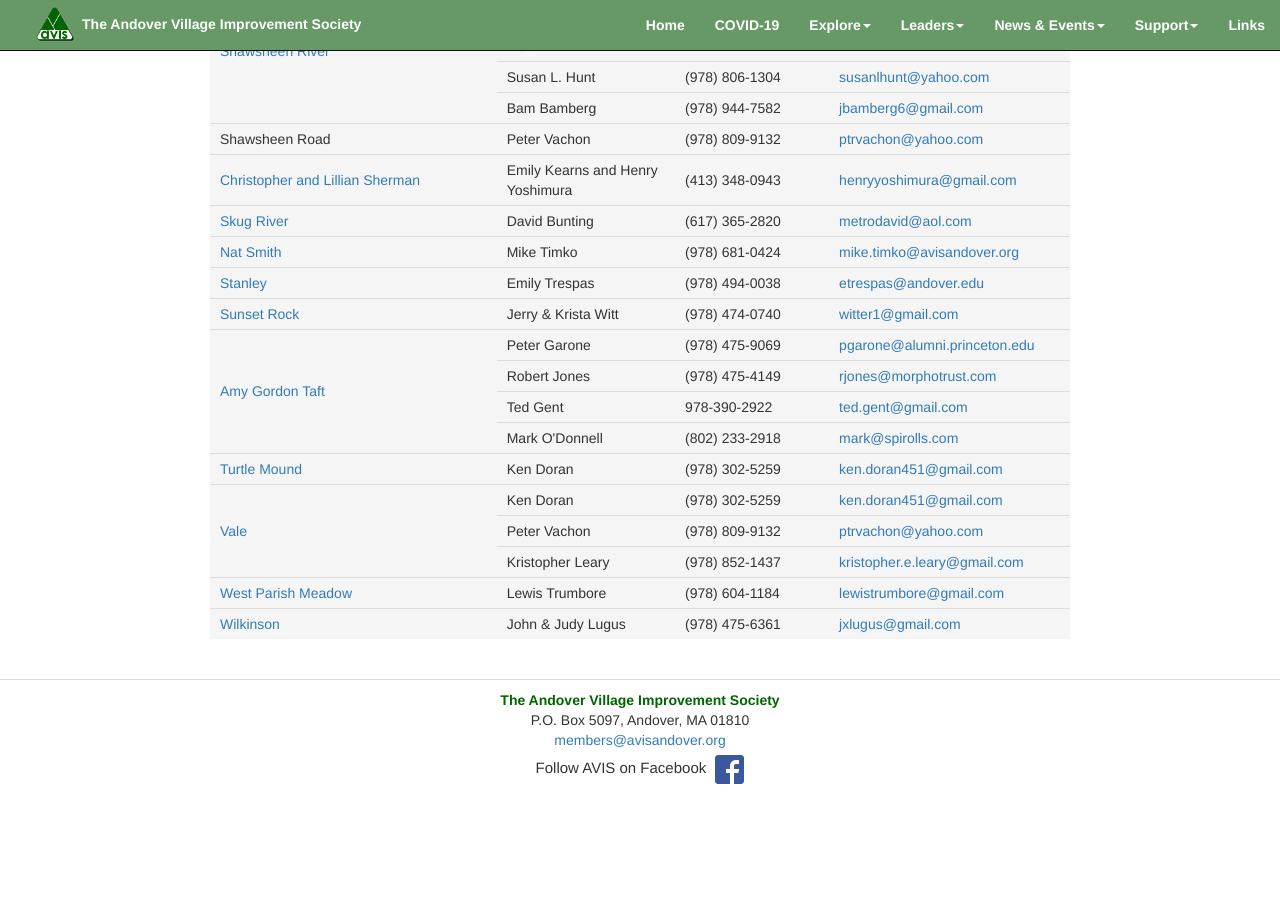
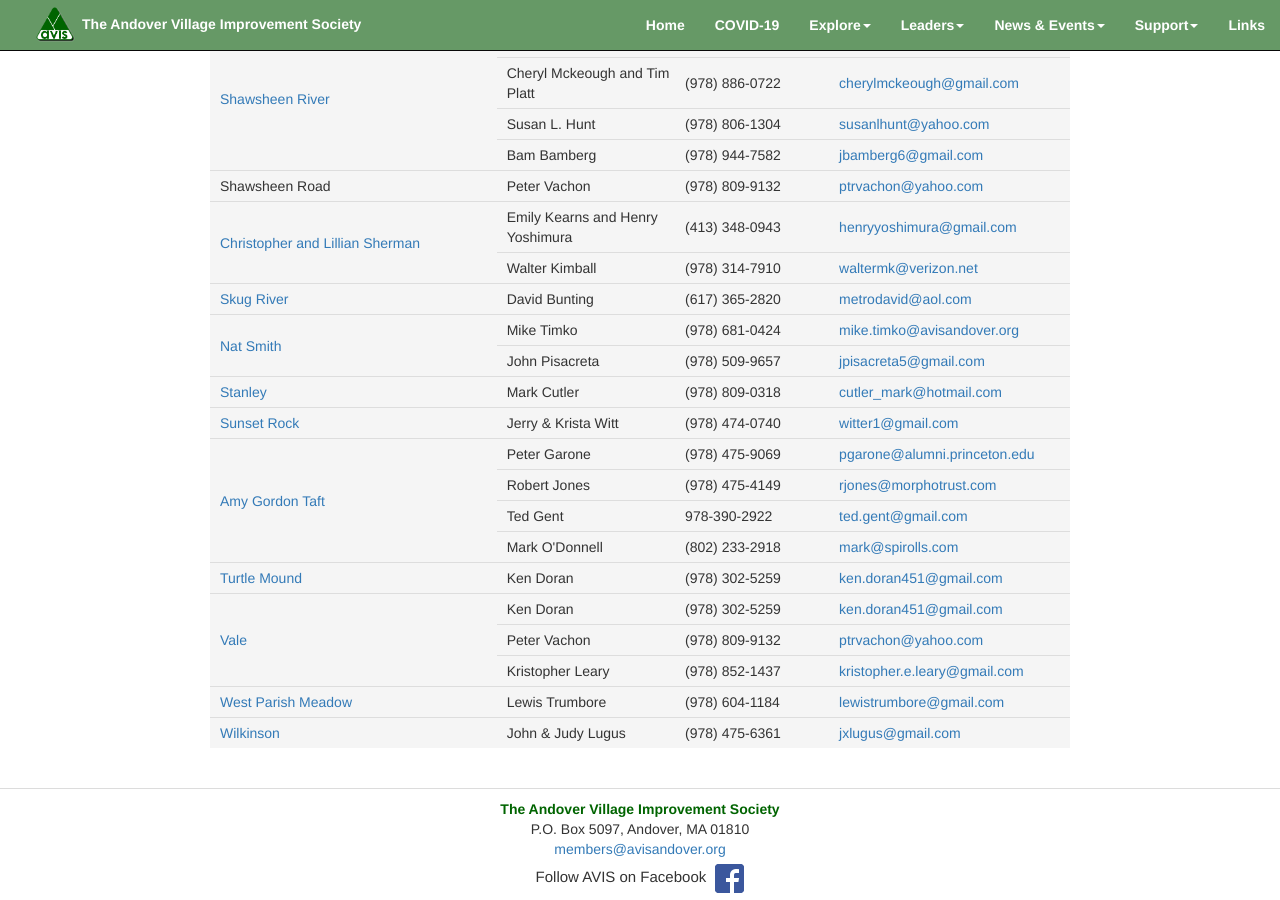
Before and after one commit to avisandover/avis-website, a Jekyll site: the page built from wardens.html, in a window 1280 px wide and 900 px high, scrolled down 2030 px. Built offline with Jekyll 4.4.1, drawn with Linux system fonts in a browser that asks for light colours; nearby versions of some CDN libraries; before the commit the page ends 2824 px from its top, so only the background shows below that; some of the changed text lies outside the part shown.

Commit message:
Warden fixes

```diff
--- a/natsmith.html
+++ b/natsmith.html
@@ -43,4 +43,10 @@
     <a href="mailto:mike.timko@avisandover.org">mike.timko@avisandover.org</a><br>
     (978) 681-0424<br>
   </p>
+
+  <p>
+    John Piscreta<br>
+    <a href="mailto:jpisacreta5@gmail.com"> jpisacreta5@gmail.com</a><br>
+    (978) 509-9657<br>
+  </p>
 </div>
--- a/sherman.html
+++ b/sherman.html
@@ -36,4 +36,10 @@
     <a href="mailto:henryyoshimura@gmail.com">henryyoshimura@gmail.com</a><br>
     (413) 348-0943<br>
   </p>
+
+  <p>
+    Walter Kimball<br>
+    <a href="mailto:waltermk@verizon.ne">waltermk@verizon.net</a><br>
+    (978) 314-7910<br>
+  </p>
 </div>
--- a/stanley.html
+++ b/stanley.html
@@ -34,8 +34,8 @@
 
   <h5>Warden Information:</h5>
   <p>
-    Emily Trespas<br>
-    (978) 494-0038  <br>
-    <a href="mailto:etrespas@andover.edu">etrespas@andover.edu</a><br>
+    Mark Cutler<br>
+    (978) 809-0318  <br>
+    <a href="mailto:cutler_mark@hotmail.com">cutler_mark@hotmail.com</a><br>
   </p>
 </div>
--- a/wardens.html
+++ b/wardens.html
@@ -169,11 +169,18 @@
         <td><a href="mailto:richardbizzozero@gmail.com">richardbizzozero@gmail.com</a></td>
       </tr>
       <tr>
-        <td>Rob Butler </td>
-        <td>(978) 494-9652</td>
-        <td><a href="mailto:rob.butler.999@gmail.com">rob.butler.999@gmail.com</a></td>
+        <td>Rob Candela </td>
+        <td></td>
+        <td><a href="mailto:rcandela@gmail.com">rcandela@gmail.com</a></td>
       </tr>
       <tr>
+      <tr>
+        <td><a href="/deer_jump.html">Deer Jump</a>
+        <p>(Jillian Way Loop)</p>
+         <td>Sal DiChiappari</td>
+         <td>(617) 899-7587</td>
+         <td><a href="mailto:sal.dichiaps@gmail.com">sal.dichiaps@gmail.com</a></td>
+      </tr>
         <td rowspan="2">
           <a href="/deer_jump.html">Deer Jump</a>
           <p>(Launching Rd. to Town Land)</p>
@@ -334,10 +341,15 @@
         <td><a href="mailto:ptrvachon@yahoo.com">ptrvachon@yahoo.com</a></td>
       </tr>
       <tr>
-        <td><a href="/sherman.html">Christopher and Lillian Sherman</a></td>
+        <td rowspan="2"><a href="/sherman.html">Christopher and Lillian Sherman</a></td>
         <td>Emily Kearns and Henry Yoshimura</td>
         <td>(413) 348-0943</td>
         <td><a href="mailto:henryyoshimura@gmail.com">henryyoshimura@gmail.com</a></td>
+      </tr>
+      <tr>
+        <td>Walter Kimball</td>
+        <td>(978) 314-7910</td>
+        <td><a href="mailto:waltermk@verizon.net">waltermk@verizon.net</a></td>
       </tr>
       <tr>
         <td><a href="/skug.html">Skug River</a></td>
@@ -346,16 +358,21 @@
         <td><a href="mailto:metrodavid@aol.com">metrodavid@aol.com</a></td>
       </tr>
       <tr>
-        <td><a href="/natsmith.html">Nat Smith</a></td>
+        <td rowspan="2"><a href="/natsmith.html">Nat Smith</a></td>
         <td>Mike Timko</td>
         <td>(978) 681-0424</td>
         <td><a href="mailto:mike.timko@avisandover.org">mike.timko@avisandover.org</a></td>
       </tr>
       <tr>
+        <td>John Pisacreta</td>
+        <td>(978) 509-9657</td>
+        <td><a href="mailto:jpisacreta5@gmail.com">jpisacreta5@gmail.com</a></td>
+
+      <tr>
         <td><a href="/stanley.html">Stanley</a></td>
-        <td>Emily Trespas</td>
-        <td>(978) 494-0038</td>
-        <td><a href="mailto:etrespas@andover.edu">etrespas@andover.edu</a></td>
+        <td>Mark Cutler</td>
+        <td>(978) 809-0318</td>
+        <td><a href="mailto:cutler_mark@hotmail.comu">cutler_mark@hotmail.com</a></td>
       </tr>
       <tr>
         <td><a>Sunset Rock</a></td>
```
Also changed, not shown: deer_jump.html (+13 -3 lines).
